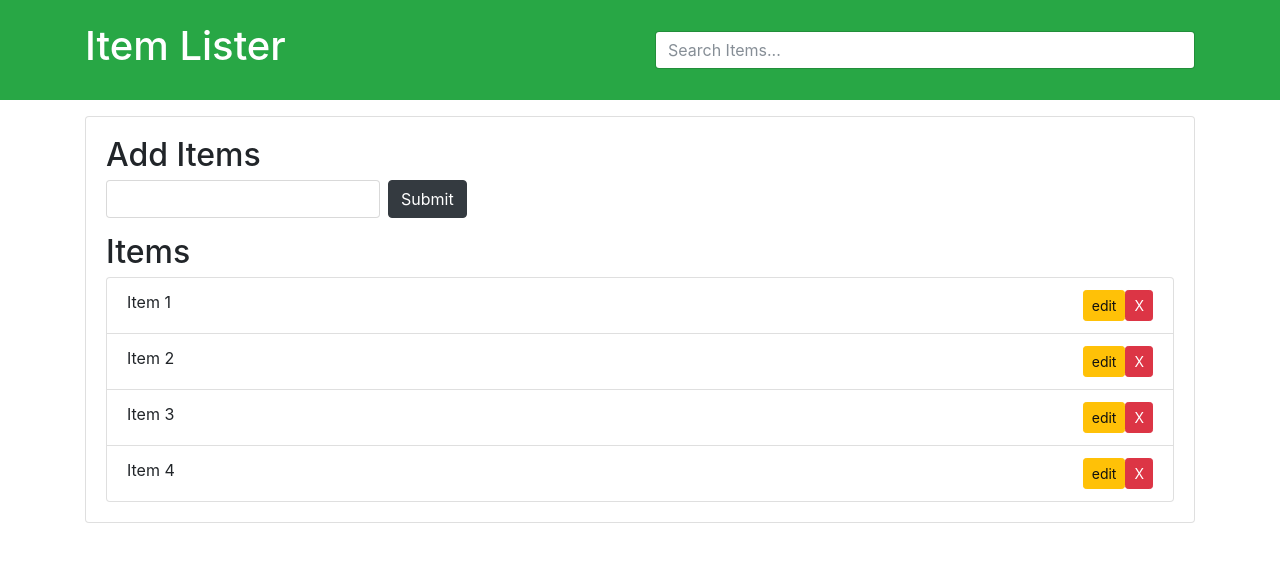
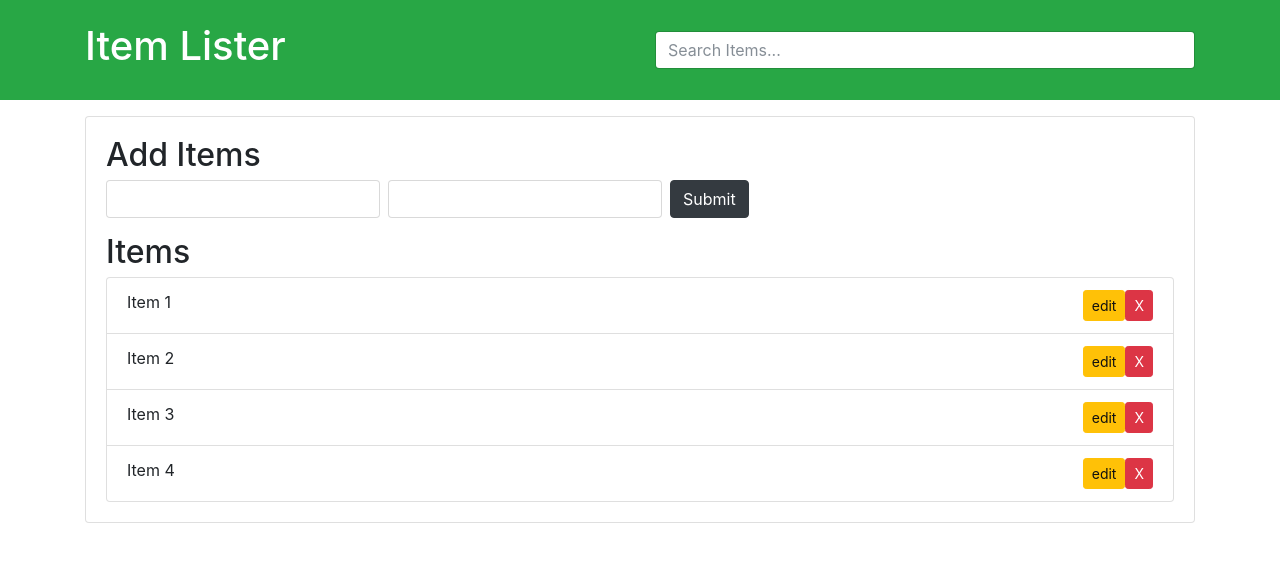
Before and after one commit to itsmeAYUSH/VSC, a plain HTML site: page index.html in a window 1280 px wide. Drawn offline with nearby package versions, Linux system fonts and the light colour scheme.

Commit message:
Update index.html

```diff
--- a/index.html
+++ b/index.html
@@ -24,7 +24,7 @@
    <div id="main" class="card card-body">
     <h2 class="title">Add Items</h2>
     <form id="addForm" class="form-inline mb-3">
-      <input type="text" class="form-control mr-2" id="item">
+      <input type="text" class="form-control mr-2" id="item"> <input type="text" class="form-control mr-2" id="discription">
       <input type="submit" class="btn btn-dark" value="Submit">
     </form>
     <h2 class="title">Items</h2>
```
